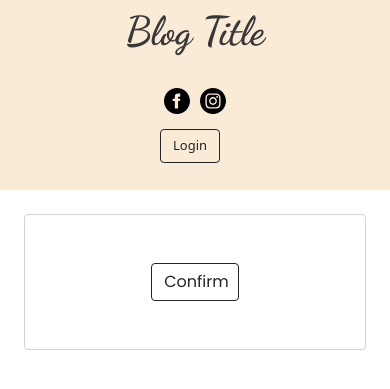
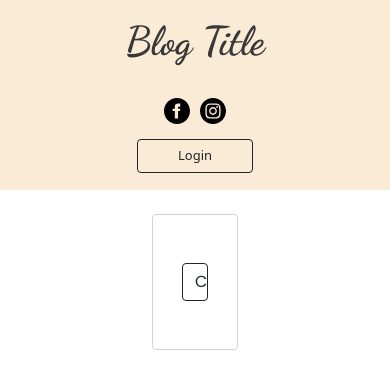
Before and after one commit to Azi-01/Blog_Project, a Django app: page /accounts/reset/1/1/ in a window 390 px wide. Shown: the top 389 px of the page. Run offline with Django 3.2, Linux system fonts and the light colour scheme; some libraries are stand-ins or nearby versions.

Commit message:
Patched UI on phones

```diff
--- a/static/main.css
+++ b/static/main.css
@@ -165,6 +165,7 @@ a.btn{
 
 .title{
     margin-left: unset;
+    margin-top: 20px;
 }
 
 .icons{
@@ -187,7 +188,12 @@ a.btn{
 }
 
 .login-form{
+    width: 25%;
+}
+
+.btn.account{
     width: 100%;
+    margin-right: unset;
 }
 
 
```
Also changed, not shown: 1 other file.
